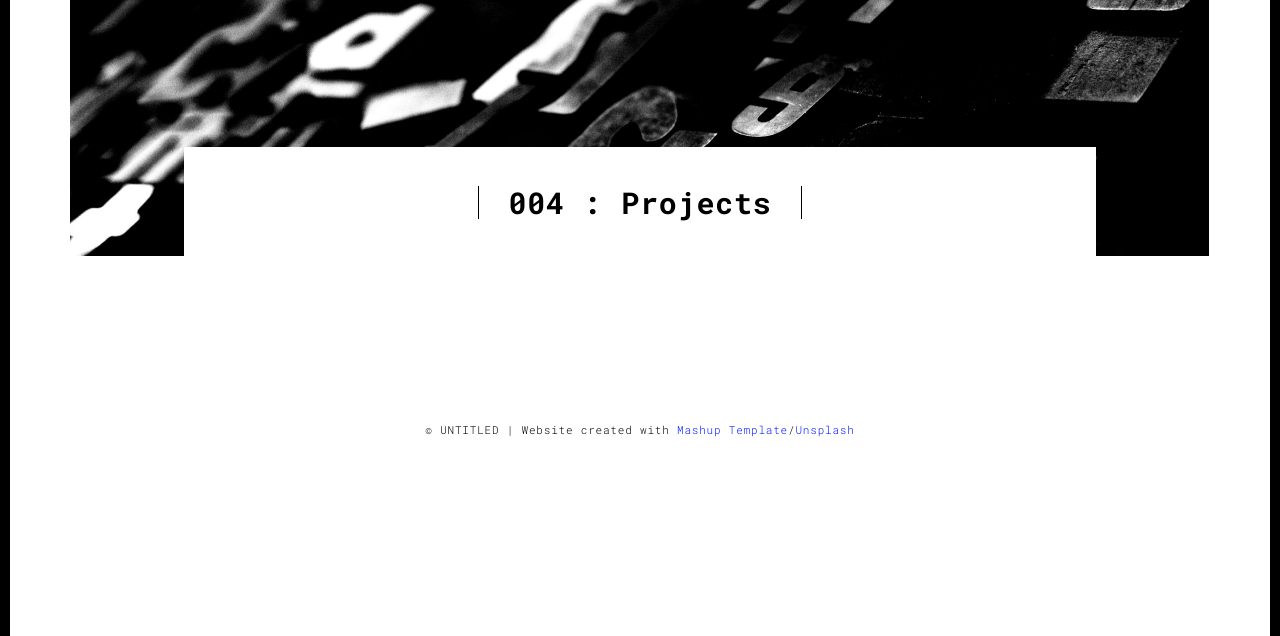
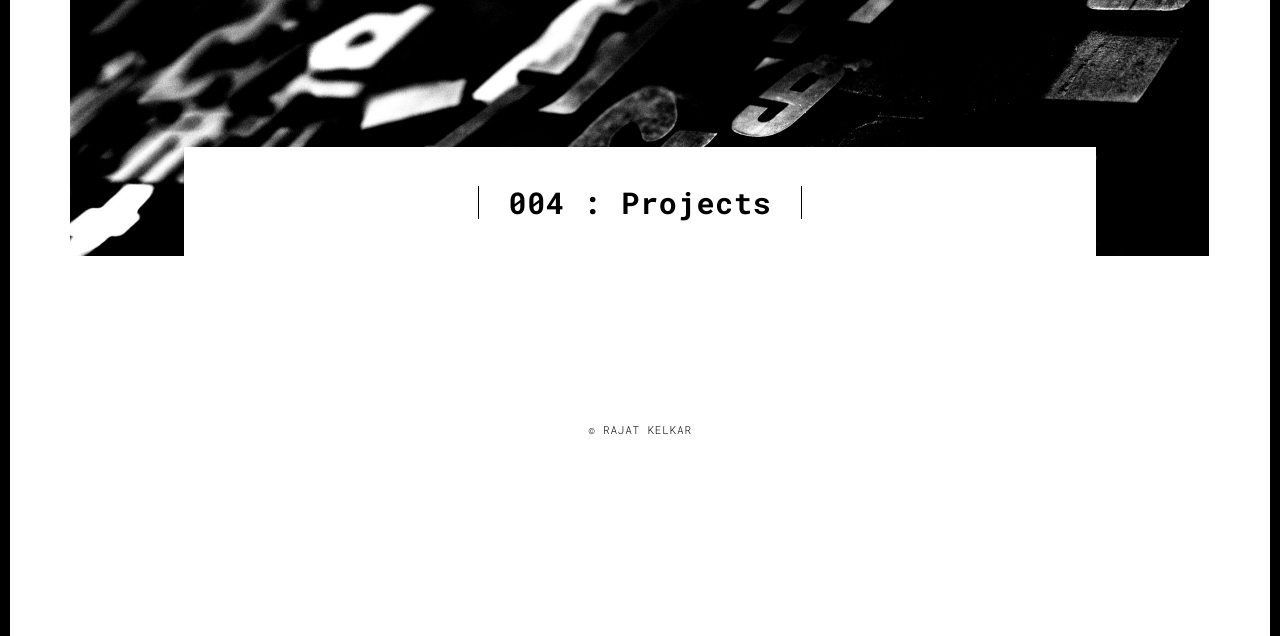
Before and after one commit to rajatrkelkar/portfo, a Flask app: page /fourth.html in a window 1280 px wide. Shown: the part 91-727 px from the top of the page. Run offline with Flask 2, Linux system fonts and the light colour scheme; some libraries are stand-ins or nearby versions.

Commit message:
Update fourth.html

```diff
--- a/templates/fourth.html
+++ b/templates/fourth.html
@@ -114,7 +114,7 @@ img {
   <div class="container">
     <div class="row">
       <div class="col-xs-12">
-        <p>© UNTITLED | Website created with <a href="http://www.mashup-template.com/" title="Create website with free html template">Mashup Template</a>/<a href="https://www.unsplash.com/" title="Beautiful Free Images">Unsplash</a></p>
+        <p>© RAJAT KELKAR</p>
       </div>
     </div>
   </div>
```
